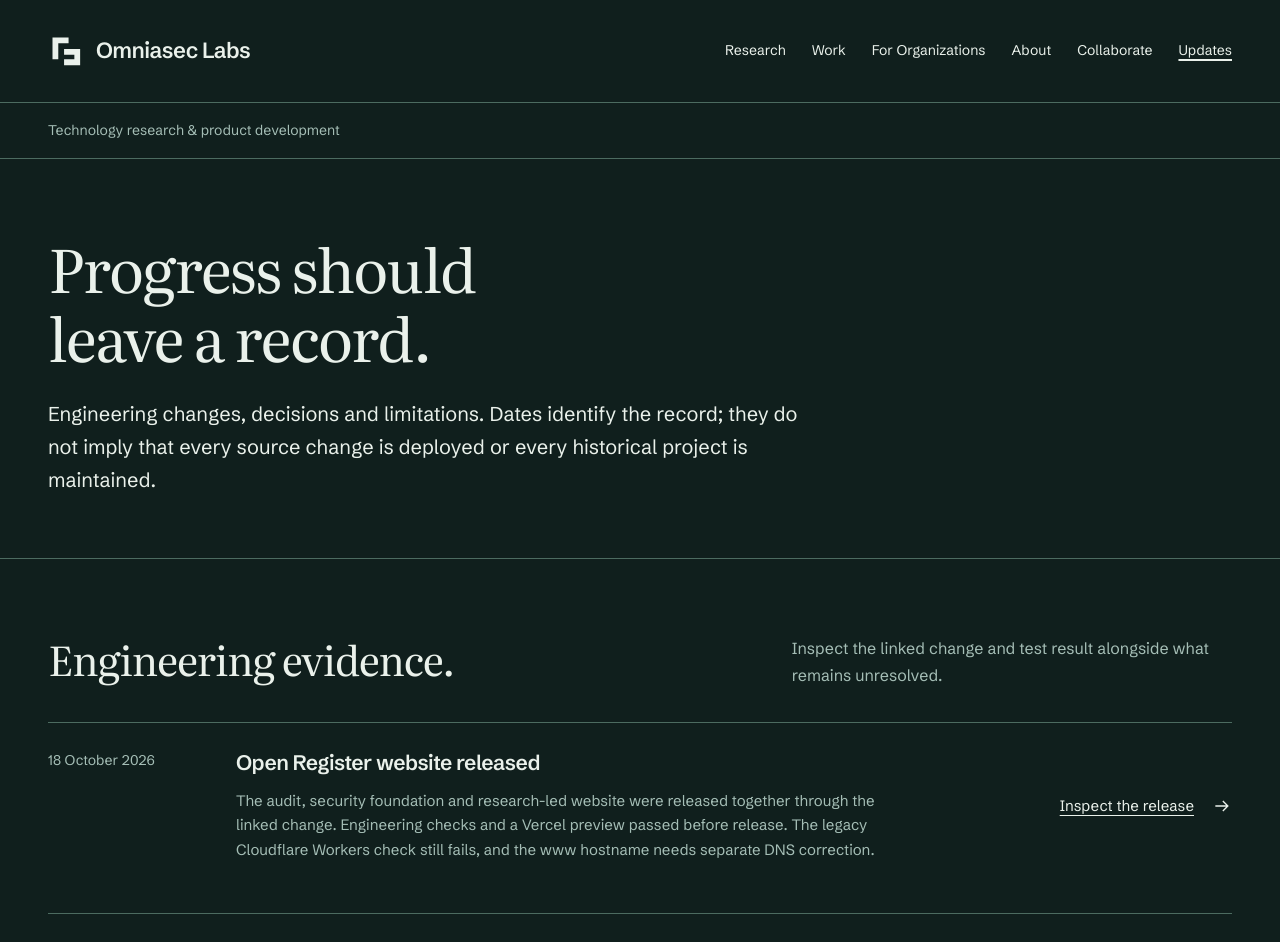
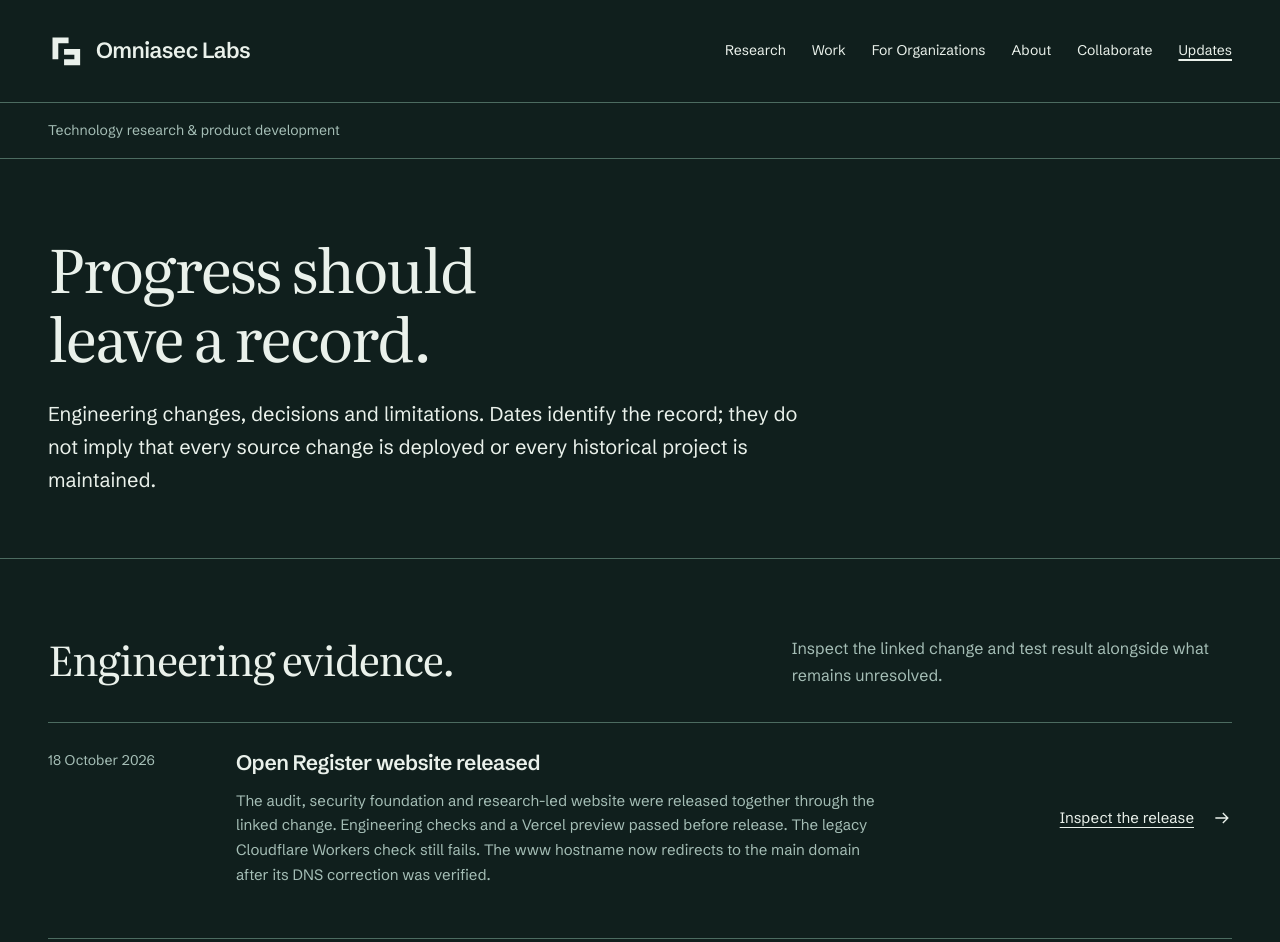
Before and after one commit to Syedsaadhhh/Omnia_Universal, a Next.js app: page /build-log in a window 1280 px wide. Shown: the top 942 px of the page. Built offline with nearby package versions, Linux system fonts and the light colour scheme.

Commit message:
docs: close verified www DNS issue and correct wildcard history

```diff
--- a/app/build-log/page.tsx
+++ b/app/build-log/page.tsx
@@ -56,8 +56,8 @@ export default function UpdatesPage() {
                 The audit, security foundation and research-led website were
                 released together through the linked change. Engineering checks
                 and a Vercel preview passed before release. The legacy Cloudflare
-                Workers check still fails, and the www hostname needs separate
-                DNS correction.
+                Workers check still fails. The www hostname now redirects to
+                the main domain after its DNS correction was verified.
               </p>
             </div>
             <a
```
Also changed, not shown: 2 other files (tests, documents, lock files or other folders).
